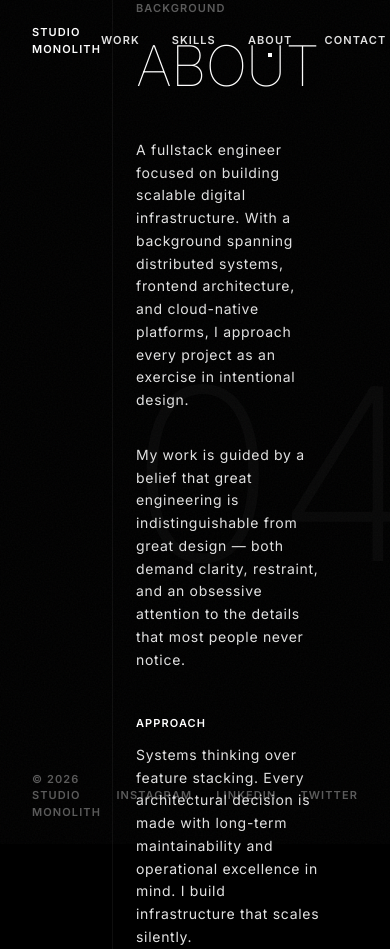
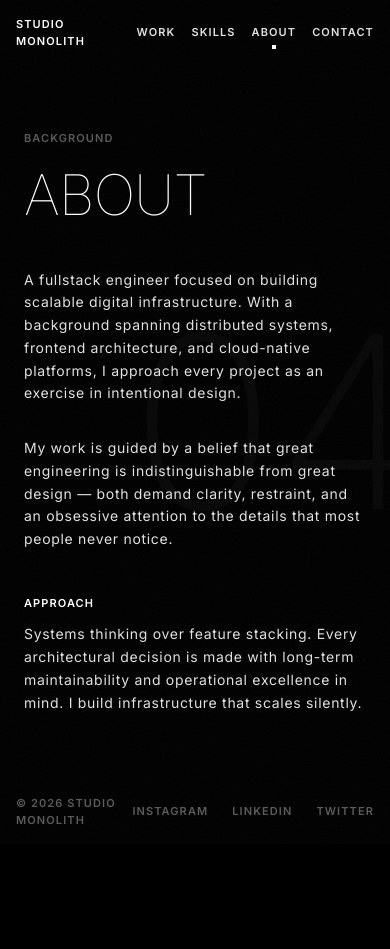
Before and after one commit to rtmkvtn/personal-site, a Next.js app: page /about in a window 390 px wide. After the commit the page ends 844 px from the top, so only its background shows below. Built offline with nearby package versions, Linux system fonts and the light colour scheme.

Commit message:
feat(responsive): add mobile-friendly padding and layout adjustments
Closes #9

```diff
--- a/src/app/about/page.tsx
+++ b/src/app/about/page.tsx
@@ -5,9 +5,9 @@ export default function AboutPage() {
         04
       </span>
 
-      <div className="absolute left-[7rem] top-0 h-full w-px bg-outline-variant/20" />
+      <div className="absolute left-4 top-0 hidden h-full w-px bg-outline-variant/20 sm:left-[7rem] sm:block" />
 
-      <div className="relative z-10 flex flex-col justify-center pl-[8.5rem] pr-16">
+      <div className="relative z-10 flex flex-col justify-center px-6 sm:pl-[8.5rem] sm:pr-16">
         <p className="mb-6 text-[0.6875rem] font-semibold uppercase tracking-[0.1em] text-on-surface/40">
           Background
         </p>
--- a/src/app/contact/page.tsx
+++ b/src/app/contact/page.tsx
@@ -5,9 +5,9 @@ export default function ContactPage() {
         05
       </span>
 
-      <div className="absolute left-[7rem] top-0 h-full w-px bg-outline-variant/20" />
+      <div className="absolute left-4 top-0 hidden h-full w-px bg-outline-variant/20 sm:left-[7rem] sm:block" />
 
-      <div className="relative z-10 flex flex-col justify-center pl-[8.5rem] pr-16">
+      <div className="relative z-10 flex flex-col justify-center px-6 sm:pl-[8.5rem] sm:pr-16">
         <p className="mb-6 text-[0.6875rem] font-semibold uppercase tracking-[0.1em] text-on-surface/40">
           Get in Touch
         </p>
--- a/src/app/page.tsx
+++ b/src/app/page.tsx
@@ -13,12 +13,12 @@ export default function Home() {
 
       {/* Architectural hairline */}
       <div
-        className="absolute left-[7rem] top-0 h-full w-px bg-outline-variant/20"
+        className="absolute left-4 top-0 hidden h-full w-px bg-outline-variant/20 sm:left-[7rem] sm:block"
         aria-hidden="true"
       />
 
       {/* Content — anchored left, vertically centered */}
-      <div className="relative z-10 flex flex-col justify-center pl-[8.5rem] pr-16">
+      <div className="relative z-10 flex flex-col justify-center px-6 sm:pl-[8.5rem] sm:pr-16">
         <p className="mb-6 text-[0.6875rem] font-semibold uppercase tracking-[0.1em] text-on-surface/40">
           Fullstack Engineer
         </p>
--- a/src/app/skills/page.tsx
+++ b/src/app/skills/page.tsx
@@ -20,9 +20,9 @@ export default function SkillsPage() {
         03
       </span>
 
-      <div className="absolute left-[7rem] top-0 h-full w-px bg-outline-variant/20" />
+      <div className="absolute left-4 top-0 hidden h-full w-px bg-outline-variant/20 sm:left-[7rem] sm:block" />
 
-      <div className="relative z-10 flex flex-col justify-center pl-[8.5rem] pr-16">
+      <div className="relative z-10 flex flex-col justify-center px-6 sm:pl-[8.5rem] sm:pr-16">
         <p className="mb-6 text-[0.6875rem] font-semibold uppercase tracking-[0.1em] text-on-surface/40">
           Technical Capabilities
         </p>
--- a/src/app/work/page.tsx
+++ b/src/app/work/page.tsx
@@ -26,9 +26,9 @@ export default function WorkPage() {
         02
       </span>
 
-      <div className="absolute left-[7rem] top-0 h-full w-px bg-outline-variant/20" />
+      <div className="absolute left-4 top-0 hidden h-full w-px bg-outline-variant/20 sm:left-[7rem] sm:block" />
 
-      <div className="relative z-10 flex flex-col justify-center pl-[8.5rem] pr-16">
+      <div className="relative z-10 flex flex-col justify-center px-6 sm:pl-[8.5rem] sm:pr-16">
         <p className="mb-6 text-[0.6875rem] font-semibold uppercase tracking-[0.1em] text-on-surface/40">
           Selected Projects
         </p>
--- a/src/components/Footer.tsx
+++ b/src/components/Footer.tsx
@@ -1,6 +1,6 @@
 export function Footer() {
   return (
-    <footer className="fixed bottom-0 left-0 right-0 z-50 flex items-center justify-between px-8 py-6">
+    <footer className="fixed bottom-0 left-0 right-0 z-50 flex items-center justify-between px-4 py-4 sm:px-8 sm:py-6">
       <span className="text-[0.6875rem] font-semibold uppercase tracking-[0.1em] text-on-surface/40">
         &copy; {new Date().getFullYear()} STUDIO MONOLITH
       </span>
--- a/src/components/Navigation.tsx
+++ b/src/components/Navigation.tsx
@@ -14,7 +14,7 @@ export function Navigation() {
   const pathname = usePathname();
 
   return (
-    <nav className="fixed top-0 left-0 right-0 z-50 flex items-center justify-between px-8 py-6">
+    <nav className="fixed top-0 left-0 right-0 z-50 flex items-center justify-between px-4 py-4 sm:px-8 sm:py-6">
       <Link
         href="/"
         className="text-primary text-[0.6875rem] font-semibold uppercase tracking-[0.1em] transition-opacity duration-300 hover:opacity-60"
@@ -22,7 +22,7 @@ export function Navigation() {
         STUDIO MONOLITH
       </Link>
 
-      <div className="flex items-center gap-8">
+      <div className="flex items-center gap-4 sm:gap-8">
         {NAV_LINKS.map(({ href, label }) => {
           const isActive = pathname === href;
           return (
```
